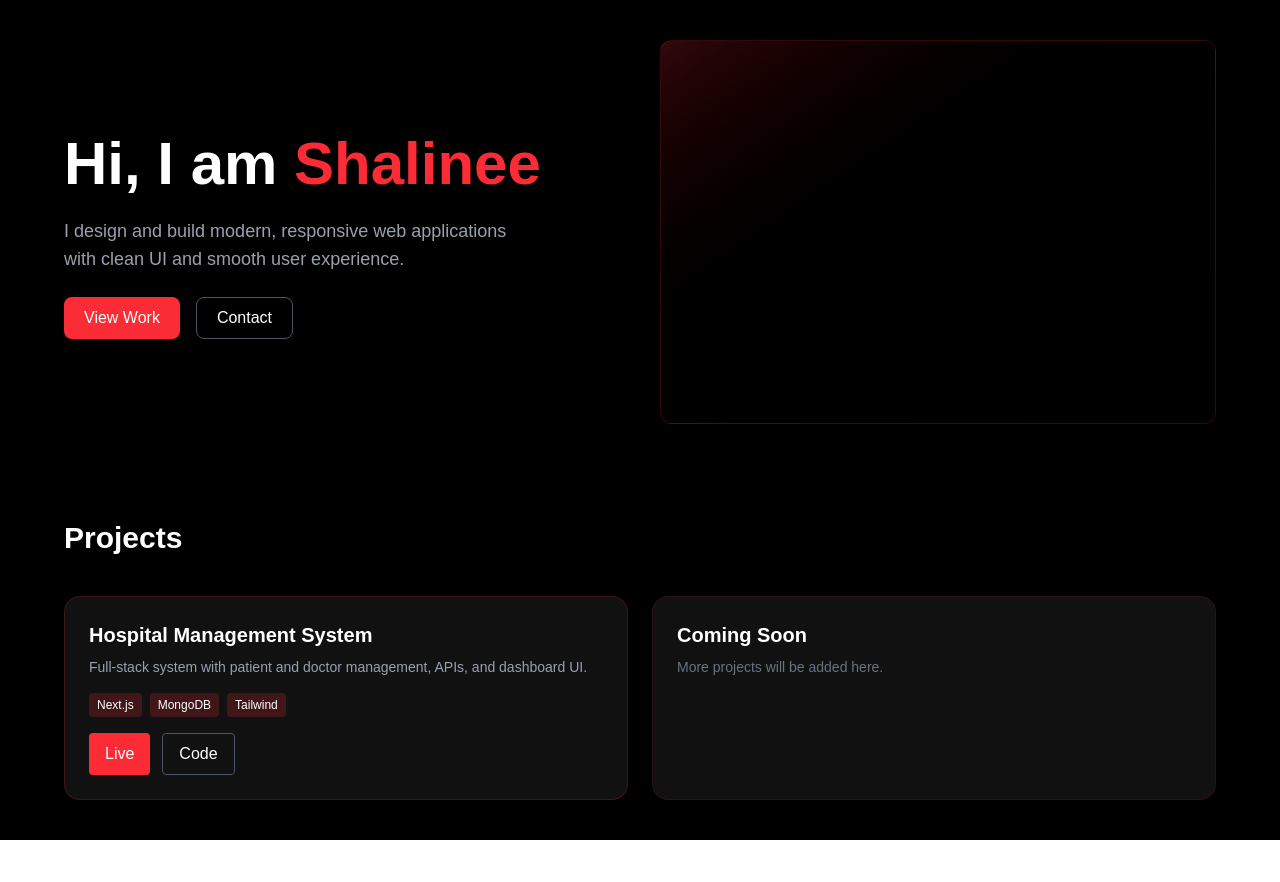
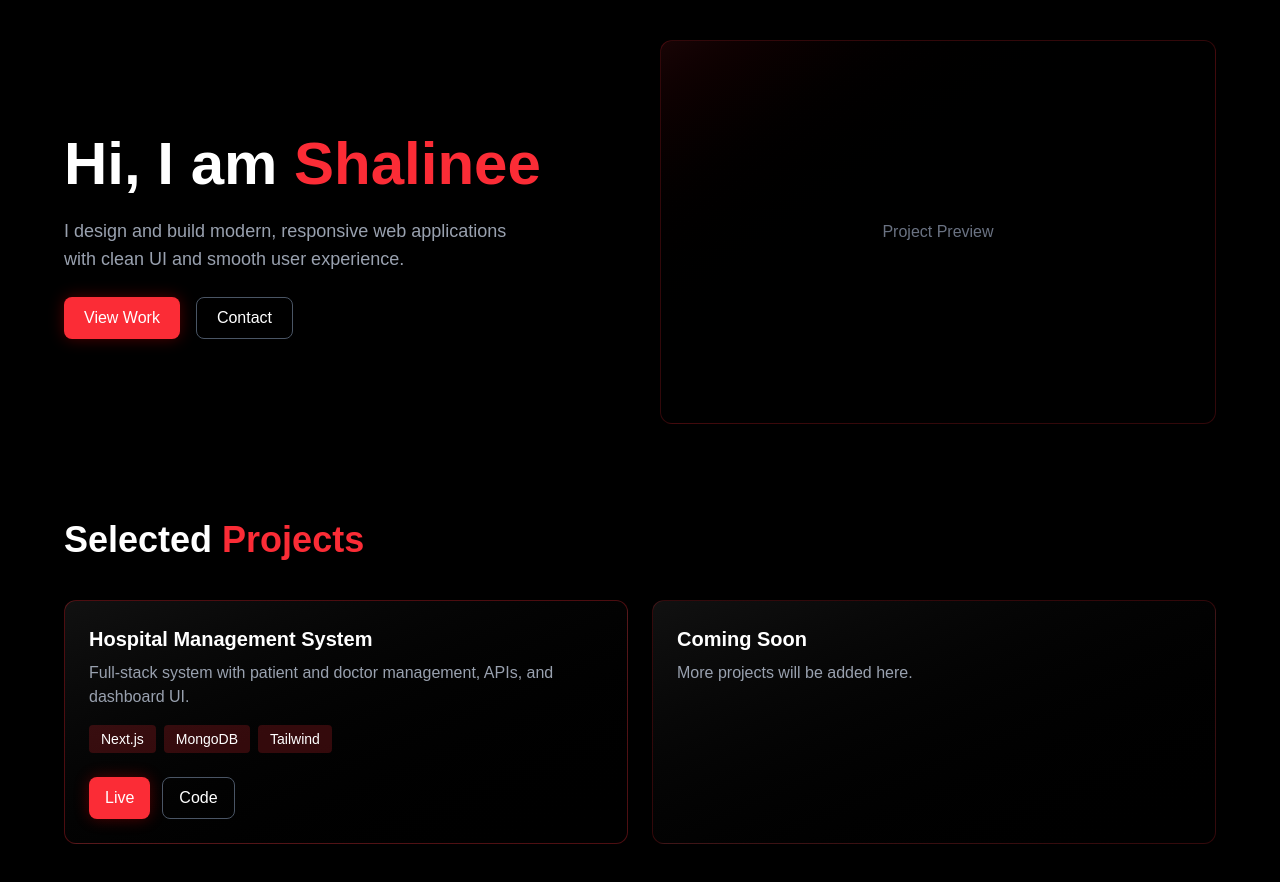
Before and after one commit to Shalineeeweeee/portfolio, a Next.js app: page / in a window 1280 px wide. Before the commit the page ends 840 px from the top, so only its background shows below. Built offline with nearby package versions, Linux system fonts and the light colour scheme.

Commit message:
project update

```diff
--- a/app/components/ProjectsSection.tsx
+++ b/app/components/ProjectsSection.tsx
@@ -1,38 +1,52 @@
 export default function ProjectsSection() {
   return (
-    <section className="bg-black text-white">
-      <h2 className="text-3xl font-semibold mb-10">Projects</h2>
+    <section>
+      <h2 className="text-3xl md:text-4xl font-bold mb-10">
+        Selected <span className="text-red-500">Projects</span>
+      </h2>
 
-      <div className="grid grid-cols-1 md:grid-cols-2 gap-6">
+      <div className="grid md:grid-cols-2 gap-6">
 
-        {/* Project Card */}
-        <div className="bg-[#111] rounded-2xl p-6 border border-red-500/20 hover:border-red-500 transition">
-          <h3 className="text-xl font-semibold mb-2">
+        {/* Project 1 */}
+        <div className="p-6 rounded-xl bg-gradient-to-br from-[#111] to-black border border-red-500/30 hover:shadow-[0_0_30px_rgba(255,0,0,0.25)] hover:-translate-y-2 transition duration-300">
+
+          <h3 className="text-xl font-semibold">
             Hospital Management System
           </h3>
 
-          <p className="text-gray-400 text-sm mb-4">
+          <p className="text-gray-400 mt-2">
             Full-stack system with patient and doctor management, APIs, and dashboard UI.
           </p>
 
-          <div className="flex gap-2 flex-wrap text-xs mb-4">
-            <span className="bg-red-500/20 px-2 py-1 rounded">Next.js</span>
-            <span className="bg-red-500/20 px-2 py-1 rounded">MongoDB</span>
-            <span className="bg-red-500/20 px-2 py-1 rounded">Tailwind</span>
+          {/* Tech */}
+          <div className="flex gap-2 mt-4 flex-wrap">
+            <span className="bg-red-500/20 px-3 py-1 rounded text-sm">Next.js</span>
+            <span className="bg-red-500/20 px-3 py-1 rounded text-sm">MongoDB</span>
+            <span className="bg-red-500/20 px-3 py-1 rounded text-sm">Tailwind</span>
           </div>
 
-          <div className="flex gap-3">
-            <button className="bg-red-500 px-4 py-2 rounded">Live</button>
-            <button className="border border-gray-600 px-4 py-2 rounded">Code</button>
+          {/* Buttons */}
+          <div className="mt-6 flex gap-3">
+            <button className="bg-red-500 hover:bg-red-600 px-4 py-2 rounded-lg shadow-[0_0_15px_rgba(255,0,0,0.3)]">
+              Live
+            </button>
+            <button className="border border-gray-600 hover:border-gray-400 px-4 py-2 rounded-lg">
+              Code
+            </button>
           </div>
         </div>
 
-        {/* Placeholder */}
-        <div className="bg-[#111] rounded-2xl p-6 border border-red-500/10">
-          <h3 className="text-xl font-semibold mb-2">Coming Soon</h3>
-          <p className="text-gray-500 text-sm">
+        {/* Project 2 */}
+        <div className="p-6 rounded-xl bg-gradient-to-br from-[#111] to-black border border-red-500/20 hover:shadow-[0_0_20px_rgba(255,0,0,0.15)] hover:-translate-y-2 transition duration-300">
+
+          <h3 className="text-xl font-semibold">
+            Coming Soon
+          </h3>
+
+          <p className="text-gray-400 mt-2">
             More projects will be added here.
           </p>
+
         </div>
 
       </div>
--- a/app/page.tsx
+++ b/app/page.tsx
@@ -18,7 +18,7 @@ export default function Home() {
           </p>
 
           <div className="mt-6 flex gap-4">
-            <button className="bg-red-500 hover:bg-red-600 transition px-5 py-2 rounded-lg">
+            <button className="bg-red-500 hover:bg-red-600 transition px-5 py-2 rounded-lg shadow-[0_0_15px_rgba(255,0,0,0.3)]">
               View Work
             </button>
 
@@ -28,12 +28,14 @@ export default function Home() {
           </div>
         </div>
 
-        {/* Right */}
-        <div className="h-64 md:h-96 rounded-xl bg-gradient-to-br from-red-500/20 via-black to-black border border-red-500/20" />
+        {/* Right (replace with image later) */}
+        <div className="h-64 md:h-96 rounded-xl border border-red-500/20 flex items-center justify-center text-gray-500 bg-gradient-to-br from-red-500/10 via-black to-black">
+          Project Preview
+        </div>
 
       </section>
 
-      {/* PROJECTS SECTION */}
+      {/* PROJECTS */}
       <div className="mt-24 max-w-6xl mx-auto">
         <ProjectsSection />
       </div>
```
